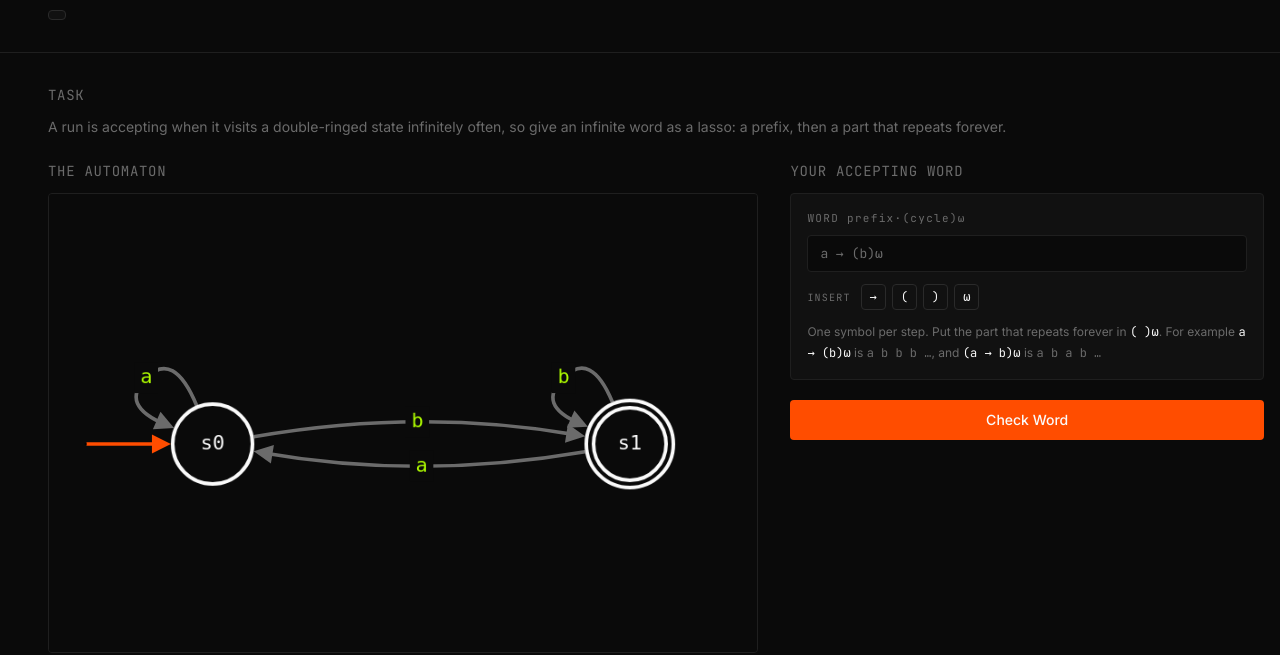
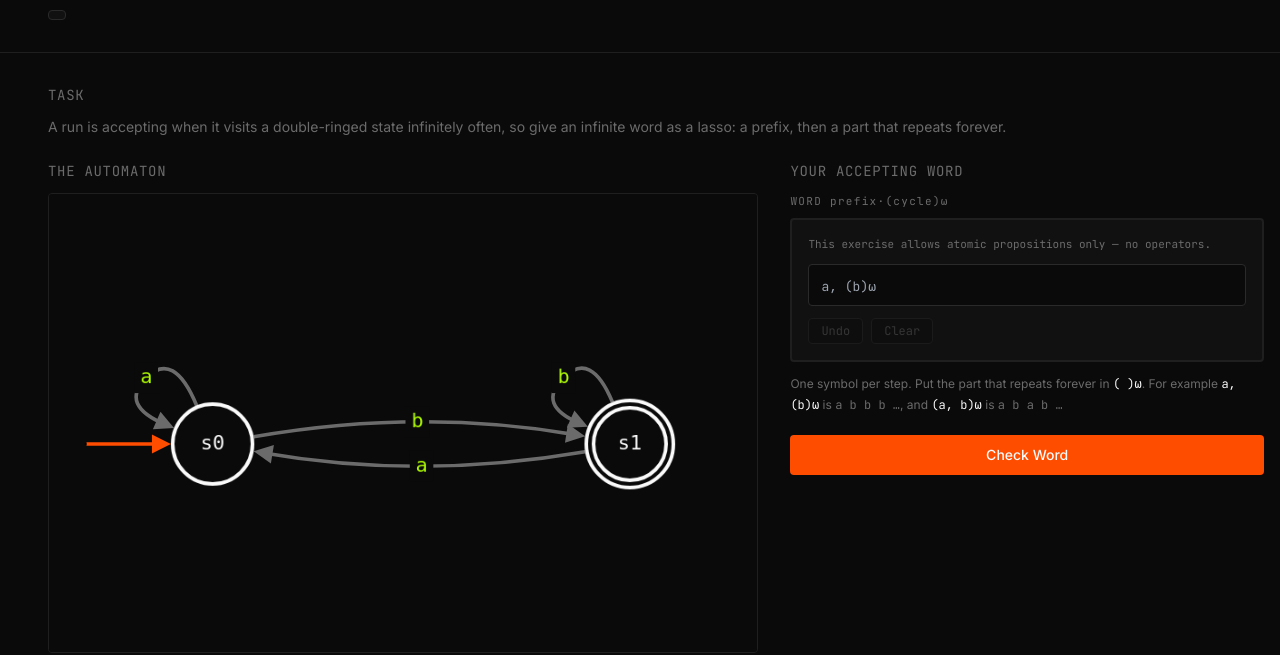
Before and after one commit to Bigmanfish1/ltlab, a Django app: template backend/templates/exercises/student/buchi_word.html in a window 1280 px wide. Shown: the part 102-757 px from the top of the page. Run offline with Django 5.2, Linux system fonts and the light colour scheme; the template is opened without the code that fills it, so the values that code supplies are empty; some libraries are stand-ins or nearby versions.

Commit message:
refactor(exercises): Büchi words use the shared formula editor
The word field was the third hand-rolled caret-inserter. It now shares
the component, which brings undo and clear with it, and the separator
chip is a comma to match the path picker — the parser already accepted
commas, so nothing about grading changes.

```diff
--- a/backend/apps/exercises/views/student.py
+++ b/backend/apps/exercises/views/student.py
@@ -203,6 +203,10 @@ def _buchi_word_canvas(request, exercise):
         "declared_aps": list(exercise.declared_aps or []),
         "elements_json": _elements_json(exercise.kripke_structure),
         "last_word": (last.answer or {}).get("word", "") if last else "",
+        "word_symbols": [
+            {"op": ",", "token": ", ", "label": "Separator"},
+            {"op": "ω", "label": "Omega"},
+        ],
         "is_completed": Attempt.objects.filter(
             exercise=exercise, student=request.profile, is_correct=True
         ).exists(),
--- a/backend/templates/components/formula_editor.html
+++ b/backend/templates/components/formula_editor.html
@@ -9,6 +9,7 @@
     operator_buttons  list of {op,label} from _operator_buttons.  Default none
     placeholder       input placeholder text.
     input_text_class  Tailwind size class for the input.          Default text-lg
+    value             initial contents of the input.
 {% endcomment %}
 <div data-formula-editor class="bg-bg-secondary border-2 border-border-primary rounded p-4">
     {% if aps %}
@@ -23,7 +24,7 @@
 
     <div class="flex items-center gap-1 mb-3 flex-wrap">
         {% for b in operator_buttons %}
-        <button type="button" data-insert="{{ b.op }}" title="{{ b.label }}"
+        <button type="button" data-insert="{{ b.token|default:b.op }}" title="{{ b.label }}"
             class="op-btn font-mono text-xs text-text-secondary hover:text-text-primary hover:bg-bg-primary px-2 py-1 rounded transition-colors border border-transparent hover:border-border-secondary">{{ b.op }}</button>
         {% empty %}
         <span class="font-mono text-[11px] text-text-secondary">This exercise allows atomic propositions only — no operators.</span>
@@ -37,6 +38,7 @@
     <div class="bg-bg-primary border border-border-secondary focus-within:border-accent-orange transition-colors rounded px-3 py-2">
         <input type="text" id="{{ input_id }}" name="{{ input_name|default:'formula' }}"
             data-formula-input placeholder="{{ placeholder|default:'Enter your formula' }}"
+            value="{{ value|default_if_none:'' }}"
             class="w-full bg-transparent text-text-primary font-mono {{ input_text_class|default:'text-lg' }} outline-none"
             autocomplete="off" />
     </div>
--- a/backend/templates/exercises/student/buchi_word.html
+++ b/backend/templates/exercises/student/buchi_word.html
@@ -37,35 +37,16 @@
 
             <div>
                 <h2 class="text-sm font-mono text-text-secondary tracking-wider mb-3">YOUR ACCEPTING WORD</h2>
-                <div class="bg-bg-secondary border border-border-primary rounded p-4 mb-5">
                 <div class="font-mono text-[11px] tracking-[0.12em] text-text-secondary mb-2">WORD  prefix·(cycle)ω</div>
-                    <input type="text" id="word-input" name="word" value="{{ last_word }}"
-                        placeholder="a → (b)ω" autocomplete="off"
-                        class="w-full bg-bg-primary border border-border-primary text-text-primary placeholder-text-secondary font-mono text-[13px] px-3 py-2 rounded focus:border-border-secondary focus:outline-none transition-colors" />
-                    <div class="mt-3 flex flex-wrap items-center gap-1.5">
-                        <span class="font-mono text-[10px] tracking-[0.12em] uppercase text-text-secondary mr-1">Insert</span>
-                        {% for ap in declared_aps %}
-                        <button type="button" data-insert-word="{{ ap }}"
-                            class="word-insert px-2 py-1 bg-bg-secondary border border-border-secondary hover:border-text-secondary transition-colors rounded text-xs font-mono text-text-primary">{{ ap }}</button>
-                        {% endfor %}
-                        <button type="button" data-insert-word=" → "
-                            class="word-insert px-2 py-1 bg-bg-secondary border border-border-secondary hover:border-text-secondary transition-colors rounded text-xs font-mono text-text-primary">→</button>
-                        <button type="button" data-insert-word="("
-                            class="word-insert px-2 py-1 bg-bg-secondary border border-border-secondary hover:border-text-secondary transition-colors rounded text-xs font-mono text-text-primary">(</button>
-                        <button type="button" data-insert-word=")"
-                            class="word-insert px-2 py-1 bg-bg-secondary border border-border-secondary hover:border-text-secondary transition-colors rounded text-xs font-mono text-text-primary">)</button>
-                        <button type="button" data-insert-word="ω"
-                            class="word-insert px-2 py-1 bg-bg-secondary border border-border-secondary hover:border-text-secondary transition-colors rounded text-xs font-mono text-text-primary">ω</button>
-                    </div>
-                    <p class="text-[12px] text-text-secondary mt-3 leading-relaxed">
+                {% include "components/formula_editor.html" with input_id="word-input" input_name="word" aps=declared_aps operator_buttons=word_symbols value=last_word input_text_class="text-[13px]" placeholder="a, (b)ω" %}
+                <p class="text-[12px] text-text-secondary mt-3 mb-5 leading-relaxed">
                     One symbol per step. Put the part that repeats forever in
                     <span class="font-mono text-text-primary">( )ω</span>. For example
-                        <span class="font-mono text-text-primary">a → (b)ω</span> is
+                    <span class="font-mono text-text-primary">a, (b)ω</span> is
                     <span class="font-mono">a b b b …</span>, and
-                        <span class="font-mono text-text-primary">(a → b)ω</span> is
+                    <span class="font-mono text-text-primary">(a, b)ω</span> is
                     <span class="font-mono">a b a b …</span>
                 </p>
-                </div>
 
                 <button type="button" id="check-word-btn"
                     hx-post="{% url 'submit_buchi_word' exercise.id %}"
@@ -83,6 +64,7 @@
     </div>
 </div>
 
+<script src="{% static 'js/formula_input.js' %}"></script>
 <script>
 document.addEventListener('DOMContentLoaded', () => {
     const input = document.getElementById('word-input');
@@ -92,20 +74,6 @@ document.addEventListener('DOMContentLoaded', () => {
     input.addEventListener('keydown', (e) => {
         if (e.key === 'Enter') { e.preventDefault(); btn.click(); }
     });
-
-    // Insert buttons drop their token at the caret, matching the path picker
-    document.querySelectorAll('.word-insert').forEach((b) => {
-        b.addEventListener('click', () => {
-            const tok = b.dataset.insertWord;
-            const start = input.selectionStart != null ? input.selectionStart : input.value.length;
-            const end = input.selectionEnd != null ? input.selectionEnd : input.value.length;
-            input.value = input.value.slice(0, start) + tok + input.value.slice(end);
-            const caret = start + tok.length;
-            input.focus();
-            input.setSelectionRange(caret, caret);
-        });
-    });
-
 });
 </script>
 <script src="{% static 'js/exercise_progress.js' %}"></script>
```
Lines whose indentation alone changed are shown as unchanged.
